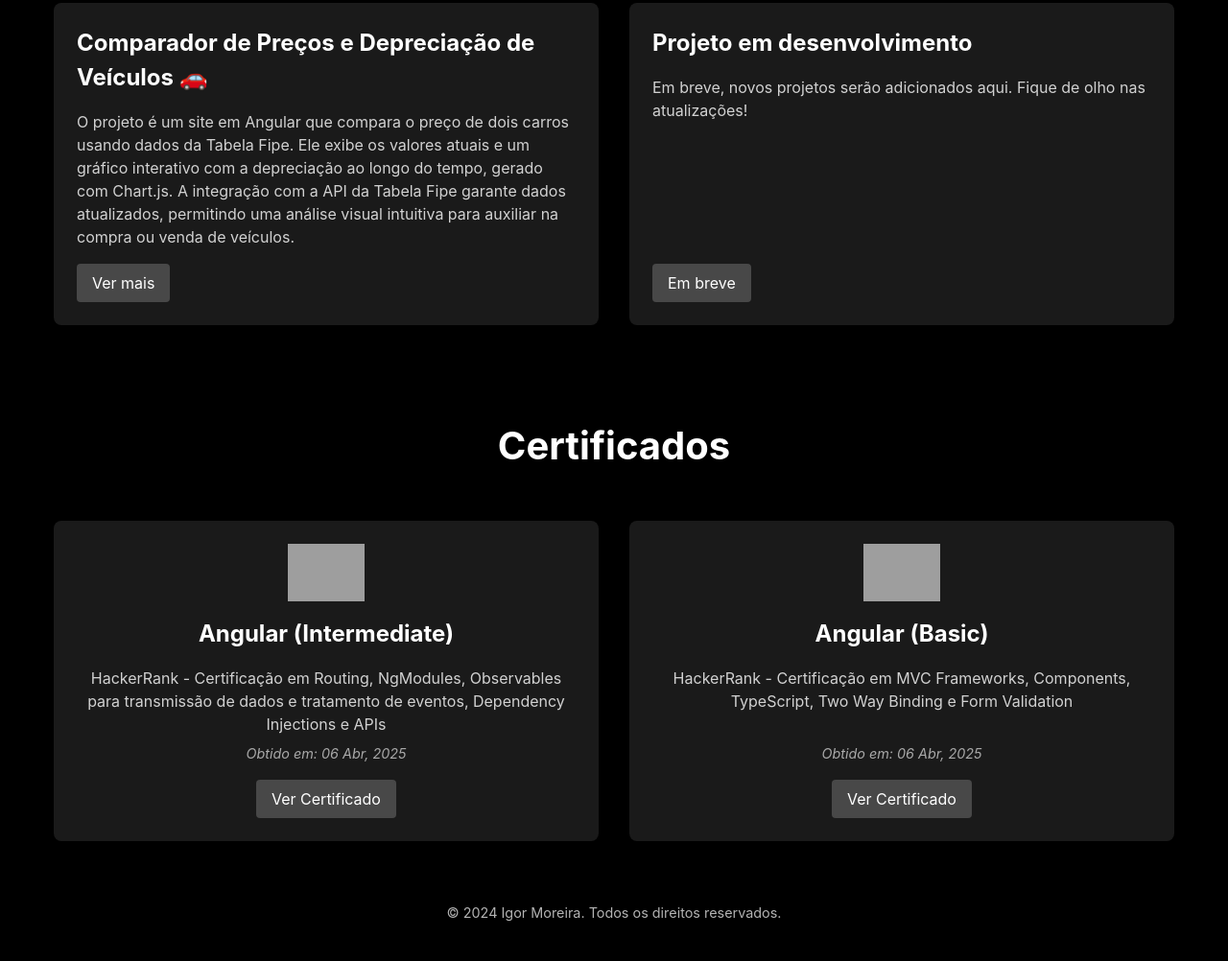
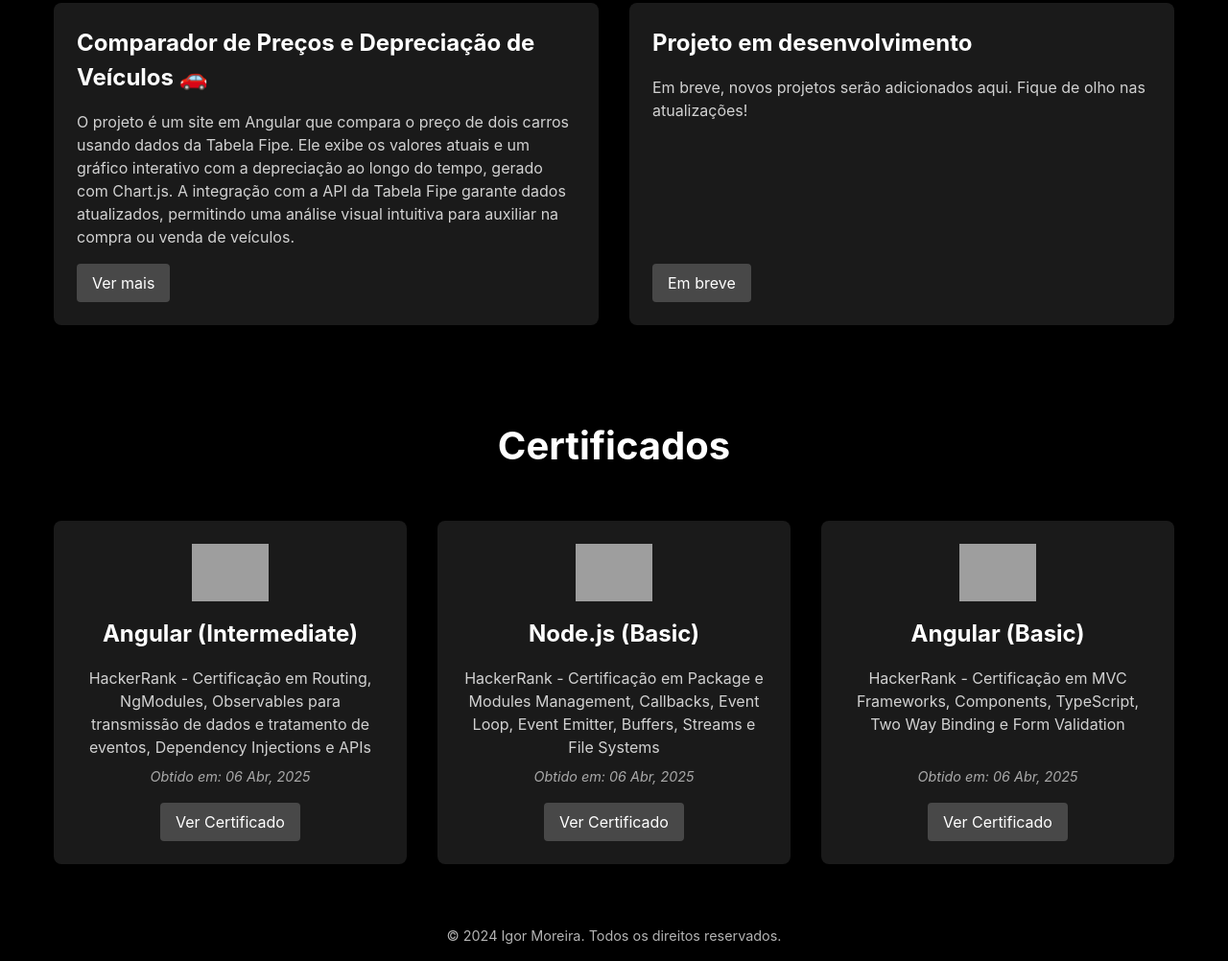
Before and after one commit to Igorms27/Portfolio, a plain HTML site: page index.html in a window 1280 px wide. Shown: the part 2037-3039 px from the top of the page at 96% size. Before the commit the page ends 3015 px from the top, so only its background shows below. Drawn offline with nearby package versions, Linux system fonts and the light colour scheme; grey boxes are pictures that could not be loaded.

Commit message:
Adiciona novo certificado em Node.js ao portfólio, incluindo descrição e link para visualização. Corrige link do certificado em Angular.

```diff
--- a/index.html
+++ b/index.html
@@ -218,7 +218,19 @@
                   <h4>Angular (Intermediate)</h4>
                   <p>HackerRank - Certificação em Routing, NgModules, Observables para transmissão de dados e tratamento de eventos, Dependency Injections e APIs</p>
                   <p class="certificate-date">Obtido em: 06 Abr, 2025</p>
-                  <a href="https://www.hackerrank.com/certificates/4cef38163bff" class="btn" target="_blank" rel="noopener">Ver Certificado</a>
+                  <a href="https://www.hackerrank.com/certificates/4cef38163bf" class="btn" target="_blank" rel="noopener">Ver Certificado</a>
+                </div>
+              </div>
+
+              <div class="certificate-card">
+                <div class="certificate-logo">
+                  <img src="https://hrcdn.net/community-frontend/assets/brand/logo-new-white-green-a5cb16e0ae.svg" alt="HackerRank" loading="lazy" />
+                </div>
+                <div class="certificate-content">
+                  <h4>Node.js (Basic)</h4>
+                  <p>HackerRank - Certificação em Package e Modules Management, Callbacks, Event Loop, Event Emitter, Buffers, Streams e File Systems</p>
+                  <p class="certificate-date">Obtido em: 06 Abr, 2025</p>
+                  <a href="https://www.hackerrank.com/certificates/69c719eba267" class="btn" target="_blank" rel="noopener">Ver Certificado</a>
                 </div>
               </div>
 
```
